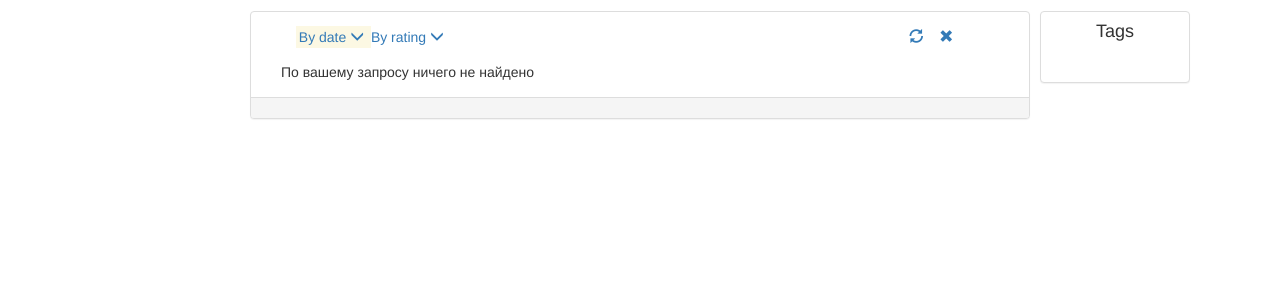
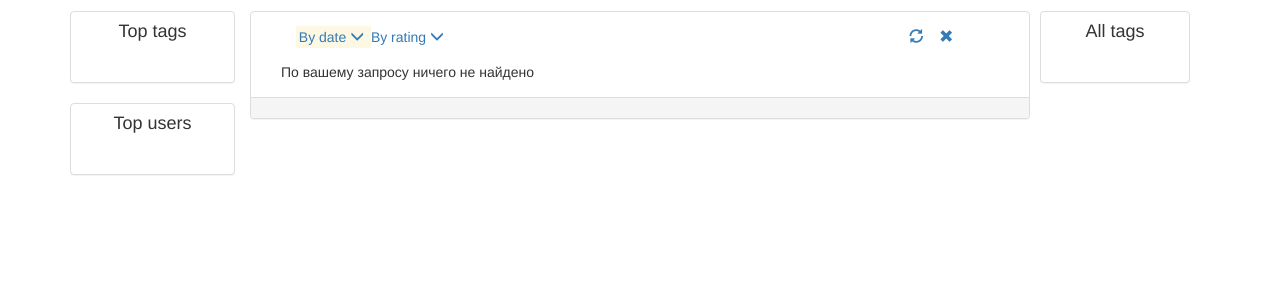
Before and after one commit to avinograd0v/Rip-Web, a Django app: page /polls/questions/all/ in a window 1280 px wide. Shown: the part 140-440 px from the top of the page. Run offline with Django 3.2, Linux system fonts and the light colour scheme; the visitor is signed in with stand-in values (Sample User, id 1); data that the repository does not hold is empty; some libraries are stand-ins or nearby versions.

Commit message:
7 задание кроме поиска

```diff
--- a/polls/views.py
+++ b/polls/views.py
@@ -12,7 +12,7 @@ from .models import User, Question, Answer, Tag
 import json
 from django.db.models import Count
 import operator
-from django.db.models import Q
+from django.db.models import Q, Sum, F, Case, When, IntegerField
 from functools import reduce
 from django.core.paginator import Paginator, EmptyPage, PageNotAnInteger
 from django.template import loader, Context
@@ -20,6 +20,10 @@ from .utils import paginate, sort_questions, filter_by_search, filter_by_tags
 from django.views.decorators.csrf import csrf_exempt
 from django.utils.decorators import method_decorator
 from collections import OrderedDict
+from datetime import date, timedelta
+from dateutil.relativedelta import relativedelta
+from django.core.cache import cache
+import requests
 
 
 def index(request):
@@ -125,6 +129,8 @@ class QuestionsView(generic.ListView):
         except EmptyPage:
             questions = paginator.page(paginator.num_pages)
 
+        context['top_users'] = cache.get('top_users')
+        context['top_tags'] = cache.get('top_tags')
         context['tags'] = Tag.objects.all()
         context['all_questions'] = questions
         context['title'] = query if query else "All questions"
@@ -248,9 +254,6 @@ class UserUpdate(LoginRequiredMixin, View):
         if user_form.is_valid() and profile_form.is_valid():
             if profile_form.cleaned_data['avatar'] != "../media/default-user.png":
                 request.user.profile.avatar = profile_form.cleaned_data['avatar']
-
-            if user_form.cleaned_data['password'] != "":
-                request.user.set_password(user_form.cleaned_data['password'])
 
             user_form.save()
 
@@ -378,7 +381,10 @@ class AnswerCreate(LoginRequiredMixin, View):
         context = dict()
         context['answer'] = answer
         context['add_answer_form'] = AnswerForm(instance=answer)
-        return render(request, self.template_name, context)
+        rHtml = render(request, self.template_name, context)
+        channel_id = {'cid': answer.question.id}
+        r = requests.put('http://localhost/publish', rHtml, params=channel_id)
+        return rHtml
 
 
 class AnswerUpdate(LoginRequiredMixin, View):
--- a/static/polls/ajax_logic.js
+++ b/static/polls/ajax_logic.js
@@ -499,14 +499,12 @@ function add_answer() {
         data : { the_answer : $('#answer-add-form #answer-text').val() }, // data sent with the post request
 
         // handle a successful response
-        success : function(html) {
-            $('#answer-add-form #answer-text').val(''); // remove the value from the input
-            console.log(html); // log the returned json to the console
-            if($('#answers').text())
-                $('#answers').text("");
+        success : function(html, status, xhr) {
+            //$('#answer-add-form #answer-text').val(''); // remove the value from the input
+            //if($('#answers').text())
+            //    $('#answers').text("");
 
-            $(html).hide().prependTo("#answers").slideDown();
-            console.log("success"); // another sanity check
+            //$(html).hide().prependTo("#answers").slideDown();
         },
 
         // handle a non-successful response
--- a/templates/polls/answer_template.html
+++ b/templates/polls/answer_template.html
@@ -23,7 +23,7 @@
                                         </button>
                                     </a>
                                 </div>
-                                <div class="col-md-offset-2 col-md-1">
+                                <div class="col-md-offset-1 col-md-1">
                                     <div class="rating text-justify">
                                         {{ answer.rating }}
                                     </div>
--- a/templates/polls/base.html
+++ b/templates/polls/base.html
@@ -98,5 +98,6 @@
     <script src="https://cdnjs.cloudflare.com/ajax/libs/bootstrap-select/1.11.2/js/bootstrap-select.min.js"></script>
     <!-- IE10 viewport hack for Surface/desktop Windows 8 bug -->
     <script src="../../assets/js/ie10-viewport-bug-workaround.js"></script>
+   {% block lpoll %}{% endblock %}
   </body>
 </html>
--- a/templates/polls/question_template.html
+++ b/templates/polls/question_template.html
@@ -20,7 +20,7 @@
                                 </button>
                             </a>
                         </div>
-                        <div class="col-md-offset-2 col-md-1">
+                        <div class="col-md-offset-1 col-md-1">
                             <div class="rating text-justify">
                                 {{ question.rating }}
                             </div>
--- a/templates/polls/questions.html
+++ b/templates/polls/questions.html
@@ -20,7 +20,11 @@
         </div>
     </div>
     <div class="row">
-        <div class="container panel panel-default col-md-8 col-md-offset-2">
+        <div class="container col-md-2">
+            {% include 'polls/top_tags.html' %}
+            {% include 'polls/top_users.html' %}
+        </div>
+        <div class="container panel panel-default col-md-8">
             <div class="panel-body">
                 <div class="sort-by-container col-md-10">
                     <a id="sort-by-date" class="{% if 'date' in request.session.sort_by %} mark {% endif %}" href="#">
@@ -56,7 +60,7 @@
             </div>
         </div>
         <div id="tags-container" class="container panel panel-default col-md-2">
-            <h4 class="text-center">Tags</h4>
+            <h4 class="text-center">All tags</h4>
             <div class="panel-body">
                 {% for tag in tags %}
                     <a href="#" id="add-tag-{{ tag.id }}" {% if tag.id in request.session.tags %} hidden {% endif %}>
--- /dev/null
+++ b/templates/polls/top_tags.html
@@ -0,0 +1,11 @@
+<div id="top-tags-container" class="panel panel-default">
+    <h4 class="text-center">Top tags</h4>
+    <div class="panel-body">
+        {% for tag in top_tags %}
+            <a href="#" {% if tag.id in request.session.tags %}
+               hidden {% endif %}>
+                {{ tag }}
+            </a>
+        {% endfor %}
+    </div>
+</div>
--- /dev/null
+++ b/templates/polls/top_users.html
@@ -0,0 +1,10 @@
+<div id="top-users-container" class="panel panel-default">
+    <h4 class="text-center">Top users</h4>
+    <div class="panel-body">
+        {% for user in top_users %}
+            <a href="{% url 'polls:user-profile' user.id %}">
+                {{ user.username }}
+            </a>
+        {% endfor %}
+    </div>
+</div>
```
Also changed, not shown: askService/settings.py (+7 -0 lines), polls/forms.py (+9 -5 lines), polls/management/commands/set_cache.py (added, +26 -0 lines), templates/polls/question.html (+36 -2 lines), media/av1_uU8DyPa.jpg (added), media/av2_1iCHGzQ.jpg (added), 3 other files.
